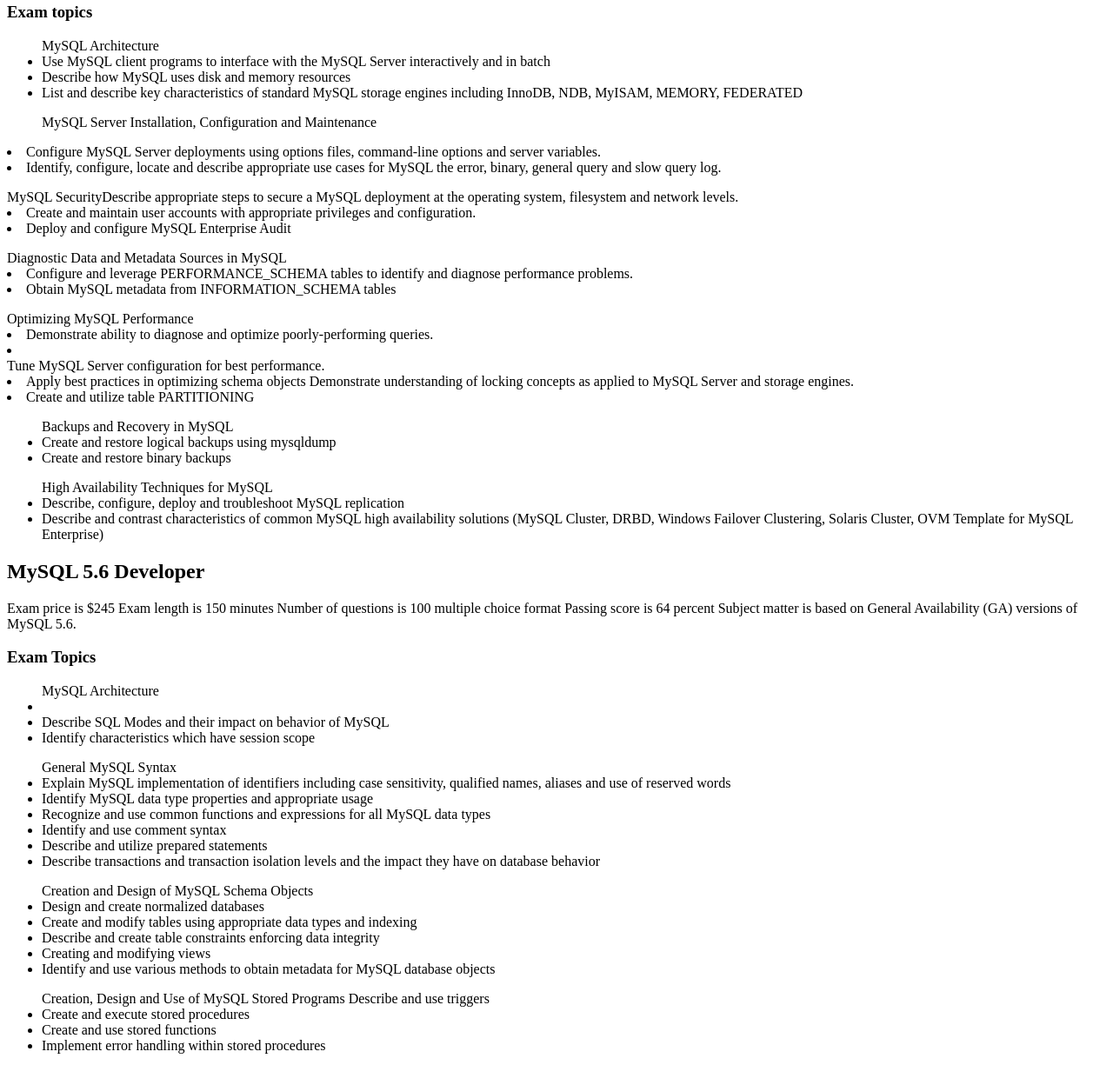
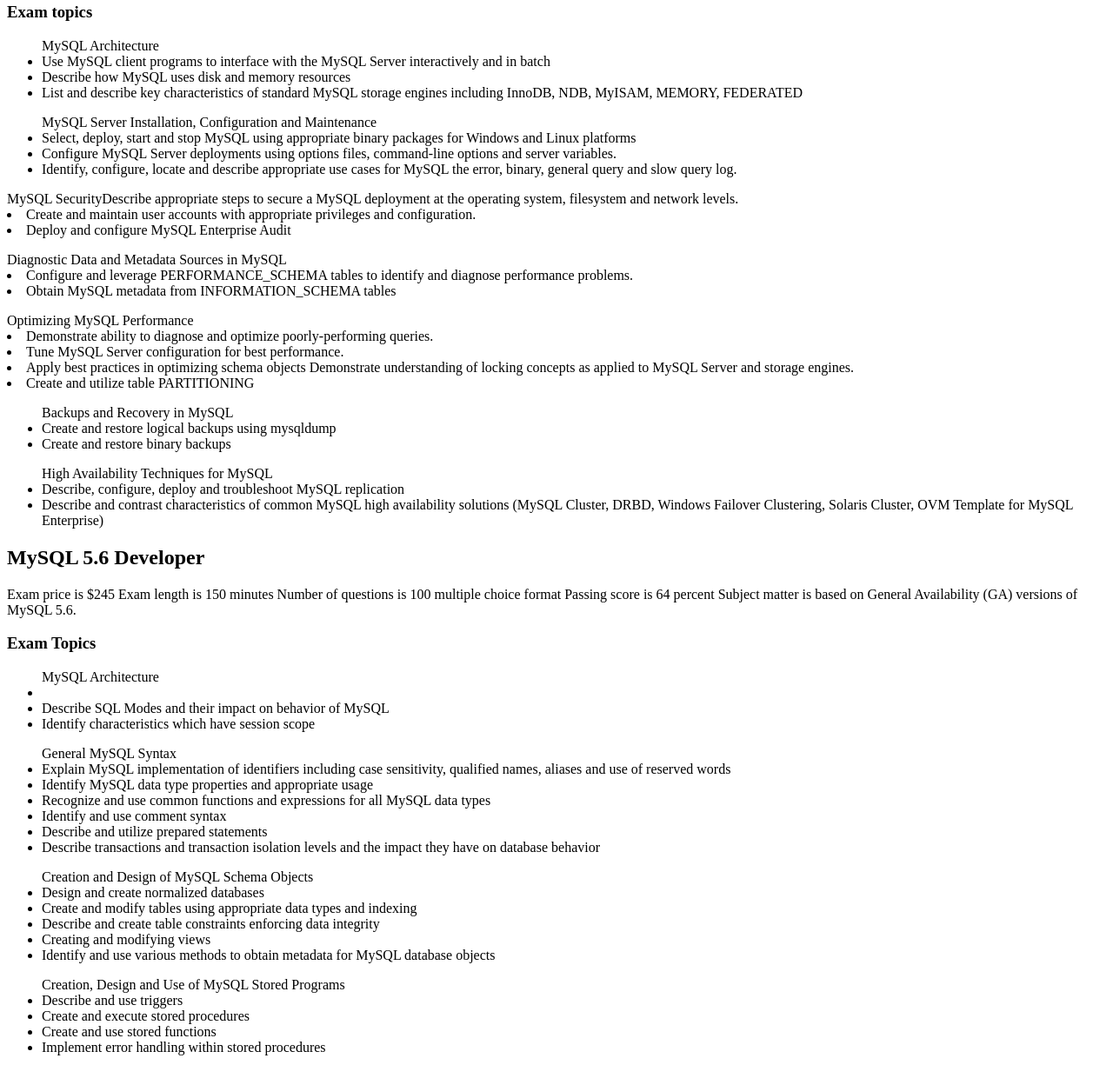
Before and after one commit to mysqlmentor/mysqlmentor.github.io, a plain HTML site: page 56certs.html in a window 1280 px wide. Shown: the part 239-1464 px from the top of the page at 87% size. Drawn offline with Linux system fonts and the light colour scheme.

Commit message:
Update 56certs.html

```diff
--- a/56certs.html
+++ b/56certs.html
@@ -19,8 +19,8 @@
 InnoDB, NDB, MyISAM, MEMORY, FEDERATED</li>
 </ul>
 
-<ul>MySQL Server Installation, Configuration and Maintenance</ul>
-<li?Select, deploy, start and stop MySQL using appropriate binary packages for Windows and Linux platforms</li>
+<ul>MySQL Server Installation, Configuration and Maintenance
+<li></a>Select, deploy, start and stop MySQL using appropriate binary packages for Windows and Linux platforms</li>
 <li>Configure MySQL Server deployments using options files, command-line options and server variables.</li>
 <li>Identify, configure, locate and describe appropriate use cases for MySQL the error, binary, general query and slow query log.</li>
 </ul>
@@ -38,7 +38,7 @@
 
 <ul></ul>Optimizing MySQL Performance
 <li>Demonstrate ability to diagnose and optimize poorly-performing queries.</li>
-<li></li>Tune MySQL Server configuration for best performance.</li>
+<li>Tune MySQL Server configuration for best performance.</li>
 <li>Apply best practices in optimizing schema objects Demonstrate understanding of locking concepts as applied to MySQL Server and storage engines.</li>
 <li>Create and utilize table PARTITIONING</li>
 </ul>
@@ -84,7 +84,7 @@
 </ul>
 
 <ul>Creation, Design and Use of MySQL Stored Programs
-</li>Describe and use triggers</li>
+<li>Describe and use triggers</li>
 <li>Create and execute stored procedures</li>
 <li>Create and use stored functions</li>
 <li>Implement error handling within stored procedures</li>
```
